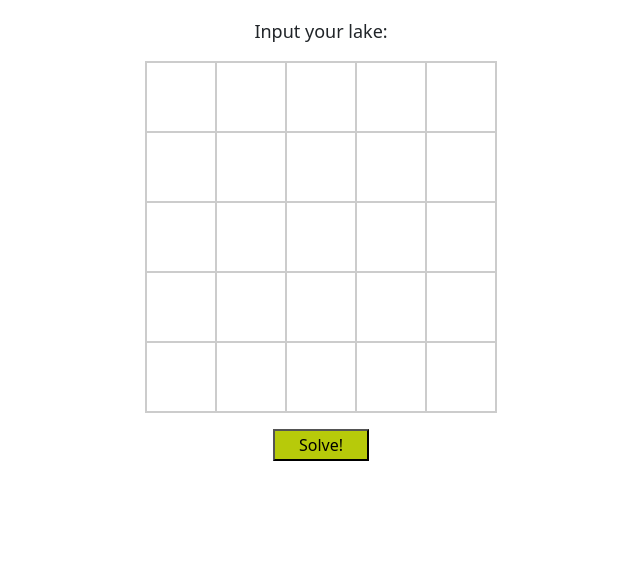
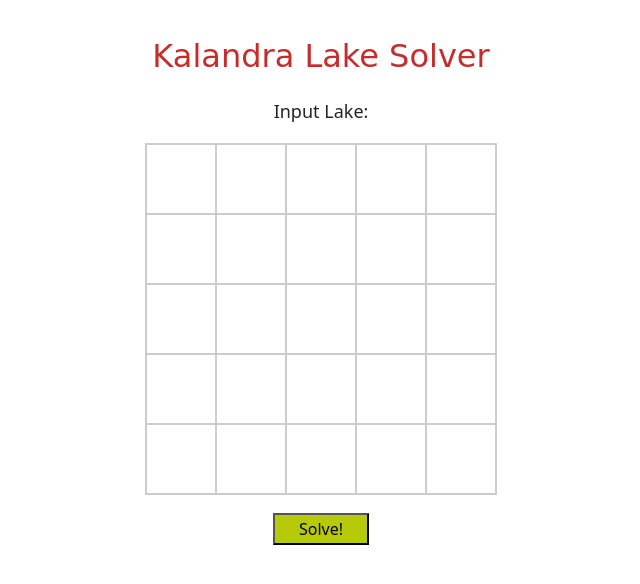
Before and after one commit to horizontle/horizontle.github.io, a plain HTML site: page index.html in a window 1280 px wide. Shown: the whole page, without its empty margins (319-959 px from the left). Drawn offline with nearby package versions, Linux system fonts and the light colour scheme.

Commit message:
Style change

```diff
--- a/index.html
+++ b/index.html
@@ -31,7 +31,7 @@
 }
 .lake td {
     /* cursor:pointer; */
-    width:20px; height:20px;
+    width:22px; height:22px;
     border:2px solid #ccc;
     /* text-align:center; */
     /* font-family:sans-serif; font-size:13px */
@@ -58,18 +58,25 @@ button {
     font-size: large;
 }
 
+#input {
+    margin-top: 1em;
+    font-size: large;
+}
+
 #header {
     margin-top: 1em;
-    font-size: large;
+    font-size: xx-large;
+    font-family: 'Brush Script MT', cursive;
+    color: rgb(197, 45, 45);
 }
 
 </style>
 
 <center>
 
-<p id="header">Input your lake:</p>
+<p id="header">Kalandra Lake Solver</p>
 
-<p id="input"></p>
+<p id="input">Input Lake:</p>
 
 <button onclick="solve(user_lake)">Solve!</button>
 
```
